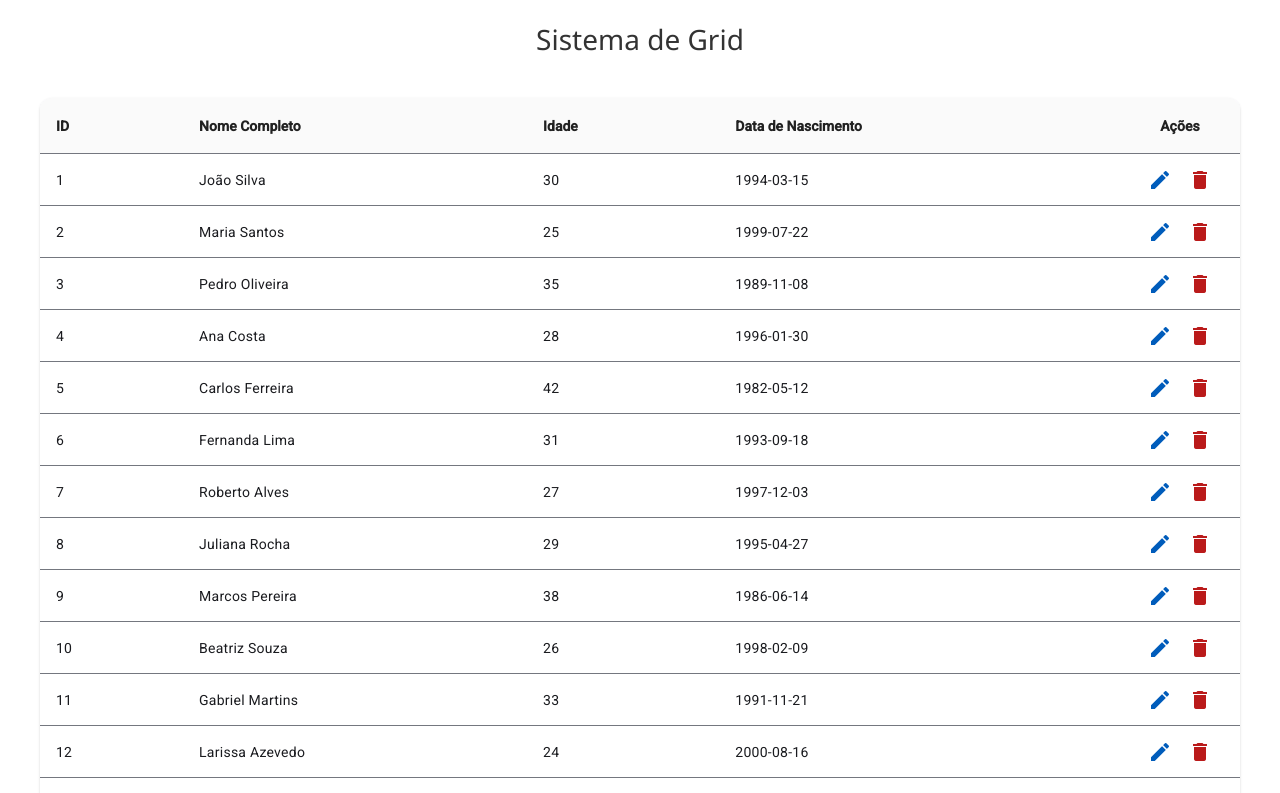
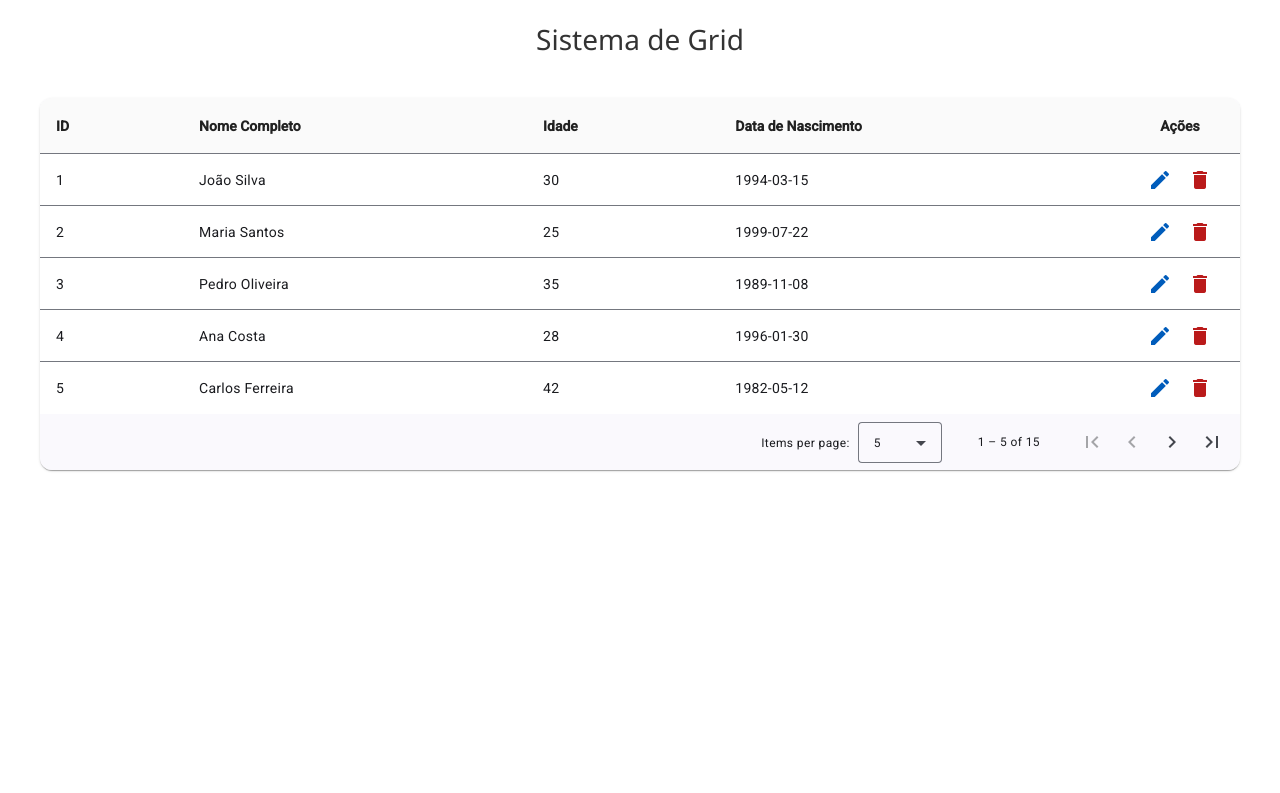
Before and after one commit to ddcsilva/TesteAngular, an Angular app: page / in a window 1280 px wide. Shown: the top 793 px of the page. Built offline with nearby package versions, Linux system fonts and the light colour scheme; data requests are answered from the project's data file.

Commit message:
Enhance grid component: integrate MatPaginator for pagination functionality, update HTML structure to include paginator, and connect paginator to data source for improved data navigation.

```diff
--- a/src/app/shared/components/grid/grid.component.html
+++ b/src/app/shared/components/grid/grid.component.html
@@ -52,5 +52,13 @@
     <tr mat-header-row *matHeaderRowDef="obterColunasComAcoes()"></tr>
     <tr mat-row *matRowDef="let row; columns: obterColunasComAcoes()"></tr>
   </table>
+
+  <!-- Paginação -->
+  <mat-paginator
+    [pageSizeOptions]="[5, 10, 20, 50]"
+    [pageSize]="5"
+    showFirstLastButtons
+  >
+  </mat-paginator>
   }
 </mat-card>
--- a/src/app/shared/components/grid/grid.component.ts
+++ b/src/app/shared/components/grid/grid.component.ts
@@ -10,6 +10,7 @@
 import { CommonModule } from '@angular/common';
 import { MatTableDataSource } from '@angular/material/table';
 import { MatSort } from '@angular/material/sort';
+import { MatPaginator } from '@angular/material/paginator';
 import { MatCardModule } from '@angular/material/card';
 import { MatTableModule } from '@angular/material/table';
 import { MatButtonModule } from '@angular/material/button';
@@ -17,6 +18,7 @@
 import { MatProgressSpinnerModule } from '@angular/material/progress-spinner';
 import { MatTooltipModule } from '@angular/material/tooltip';
 import { MatSortModule } from '@angular/material/sort';
+import { MatPaginatorModule } from '@angular/material/paginator';
 
 @Component({
   selector: 'app-grid',
@@ -30,6 +32,7 @@
     MatProgressSpinnerModule,
     MatTooltipModule,
     MatSortModule,
+    MatPaginatorModule,
   ],
   templateUrl: './grid.component.html',
   styleUrls: ['./grid.component.scss'],
@@ -47,8 +50,9 @@
   // DataSource para a tabela Material com ordenação
   dataSource = new MatTableDataSource<T>([]);
 
-  // ViewChild para acessar o MatSort
+  // ViewChild para acessar o MatSort e MatPaginator
   @ViewChild(MatSort) sort!: MatSort;
+  @ViewChild(MatPaginator) paginator!: MatPaginator;
 
   constructor() {
     // Effect para atualizar os dados do dataSource quando dados() mudar
@@ -58,8 +62,9 @@
   }
 
   ngAfterViewInit() {
-    // Conecta o MatSort com o dataSource
+    // Conecta o MatSort e MatPaginator com o dataSource
     this.dataSource.sort = this.sort;
+    this.dataSource.paginator = this.paginator;
   }
 
   // Método auxiliar para obter valor da coluna
```
